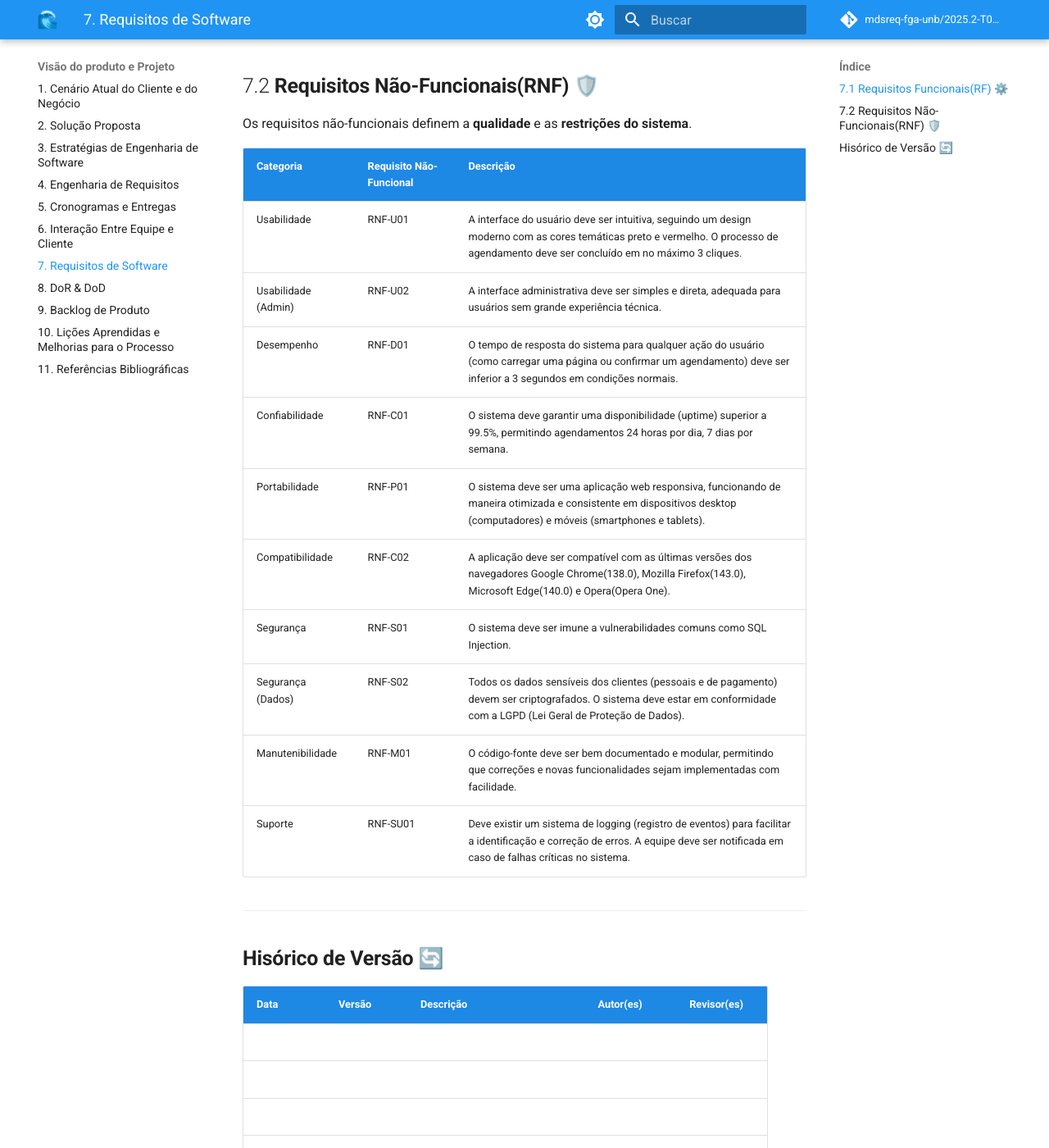
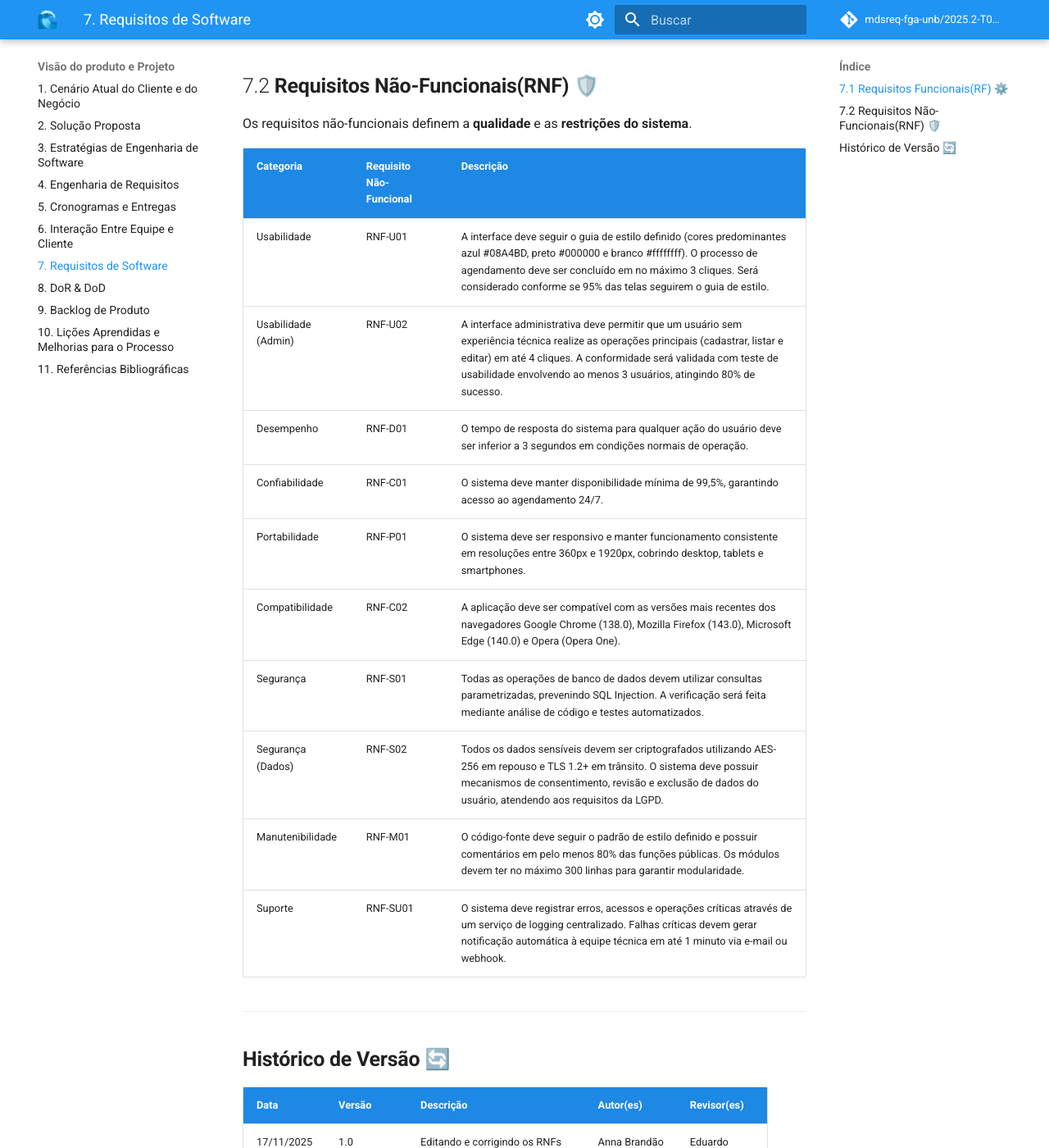
Before and after one commit to mdsreq-fga-unb/2025.2-T01-WaveOn, an MkDocs documentation site: the page built from docs/visao_produto/requisitos_software.md, in a window 1280 px wide and 1400 px high, scrolled down 2576 px. Shown: the whole window at 82% size. Built offline with MkDocs 1.6.1 and Material for MkDocs 9.7.7, drawn with Linux system fonts in a browser that asks for light colours; comment, search, counter and statistics services are not loaded.

Commit message:
fix(docs): Mudando os RNFs para torná-los verificáveis

```diff
--- a/docs/visao_produto/requisitos_software.md
+++ b/docs/visao_produto/requisitos_software.md
@@ -50,27 +50,27 @@ Os requisitos funcionais descrevem as **funcionalidades específicas do sistema*
 
 Os requisitos não-funcionais definem a **qualidade** e as **restrições do sistema**.
 
-| Categoria          | Requisito Não-Funcional | Descrição                                                                 |
+| Categoria          | Requisito Não-Funcional | Descrição                                                                 |
 |--------------------|-------------------------|---------------------------------------------------------------------------|
-| Usabilidade        | RNF-U01                 | A interface do usuário deve ser intuitiva, seguindo um design moderno com as cores temáticas preto e vermelho. O processo de agendamento deve ser concluído em no máximo 3 cliques. |
-| Usabilidade (Admin)| RNF-U02                 | A interface administrativa deve ser simples e direta, adequada para usuários sem grande experiência técnica. |
-| Desempenho         | RNF-D01                 | O tempo de resposta do sistema para qualquer ação do usuário (como carregar uma página ou confirmar um agendamento) deve ser inferior a 3 segundos em condições normais. |
-| Confiabilidade     | RNF-C01                 | O sistema deve garantir uma disponibilidade (uptime) superior a 99.5%, permitindo agendamentos 24 horas por dia, 7 dias por semana. |
-| Portabilidade      | RNF-P01                 | O sistema deve ser uma aplicação web responsiva, funcionando de maneira otimizada e consistente em dispositivos desktop (computadores) e móveis (smartphones e tablets). |
-| Compatibilidade    | RNF-C02                 | A aplicação deve ser compatível com as últimas versões dos navegadores Google Chrome(138.0), Mozilla Firefox(143.0), Microsoft Edge(140.0) e Opera(Opera One). |
-| Segurança          | RNF-S01                 | O sistema deve ser imune a vulnerabilidades comuns como SQL Injection. |
-| Segurança (Dados)  | RNF-S02                 | Todos os dados sensíveis dos clientes (pessoais e de pagamento) devem ser criptografados. O sistema deve estar em conformidade com a LGPD (Lei Geral de Proteção de Dados). |
-| Manutenibilidade   | RNF-M01                 | O código-fonte deve ser bem documentado e modular, permitindo que correções e novas funcionalidades sejam implementadas com facilidade. |
-| Suporte            | RNF-SU01                | Deve existir um sistema de logging (registro de eventos) para facilitar a identificação e correção de erros. A equipe deve ser notificada em caso de falhas críticas no sistema. |
+| Usabilidade        | RNF-U01                 | A interface deve seguir o guia de estilo definido (cores predominantes azul #08A4BD, preto #000000 e branco #ffffffff). O processo de agendamento deve ser concluído em no máximo 3 cliques. Será considerado conforme se 95% das telas seguirem o guia de estilo. |
+| Usabilidade (Admin)| RNF-U02                 | A interface administrativa deve permitir que um usuário sem experiência técnica realize as operações principais (cadastrar, listar e editar) em até 4 cliques. A conformidade será validada com teste de usabilidade envolvendo ao menos 3 usuários, atingindo 80% de sucesso. |
+| Desempenho         | RNF-D01                 | O tempo de resposta do sistema para qualquer ação do usuário deve ser inferior a 3 segundos em condições normais de operação. |
+| Confiabilidade     | RNF-C01                 | O sistema deve manter disponibilidade mínima de 99,5%, garantindo acesso ao agendamento 24/7. |
+| Portabilidade      | RNF-P01                 | O sistema deve ser responsivo e manter funcionamento consistente em resoluções entre 360px e 1920px, cobrindo desktop, tablets e smartphones. |
+| Compatibilidade    | RNF-C02                 | A aplicação deve ser compatível com as versões mais recentes dos navegadores Google Chrome (138.0), Mozilla Firefox (143.0), Microsoft Edge (140.0) e Opera (Opera One). |
+| Segurança          | RNF-S01                 | Todas as operações de banco de dados devem utilizar consultas parametrizadas, prevenindo SQL Injection. A verificação será feita mediante análise de código e testes automatizados. |
+| Segurança (Dados)  | RNF-S02                 | Todos os dados sensíveis devem ser criptografados utilizando AES-256 em repouso e TLS 1.2+ em trânsito. O sistema deve possuir mecanismos de consentimento, revisão e exclusão de dados do usuário, atendendo aos requisitos da LGPD. |
+| Manutenibilidade   | RNF-M01                 | O código-fonte deve seguir o padrão de estilo definido e possuir comentários em pelo menos 80% das funções públicas. Os módulos devem ter no máximo 300 linhas para garantir modularidade. |
+| Suporte            | RNF-SU01                | O sistema deve registrar erros, acessos e operações críticas através de um serviço de logging centralizado. Falhas críticas devem gerar notificação automática à equipe técnica em até 1 minuto via e-mail ou webhook. |
 
 ---
 
-## **Hisórico de Versão** 🔄
+## **Histórico de Versão** 🔄
 
 | Data       | Versão | Descrição                                         | Autor(es)        | Revisor(es)     |
 |------------|--------|---------------------------------------------------|------------------|-----------------|
+| 17/11/2025 | 1.0    | Editando e corrigindo os RNFs                     | Anna Brandão     | Eduardo         |
 |            |        |                                                   |                  |                 |
 |            |        |                                                   |                  |                 |
 |            |        |                                                   |                  |                 |
 |            |        |                                                   |                  |                 |
-|            |        |                                                   |                  |                 |
```
